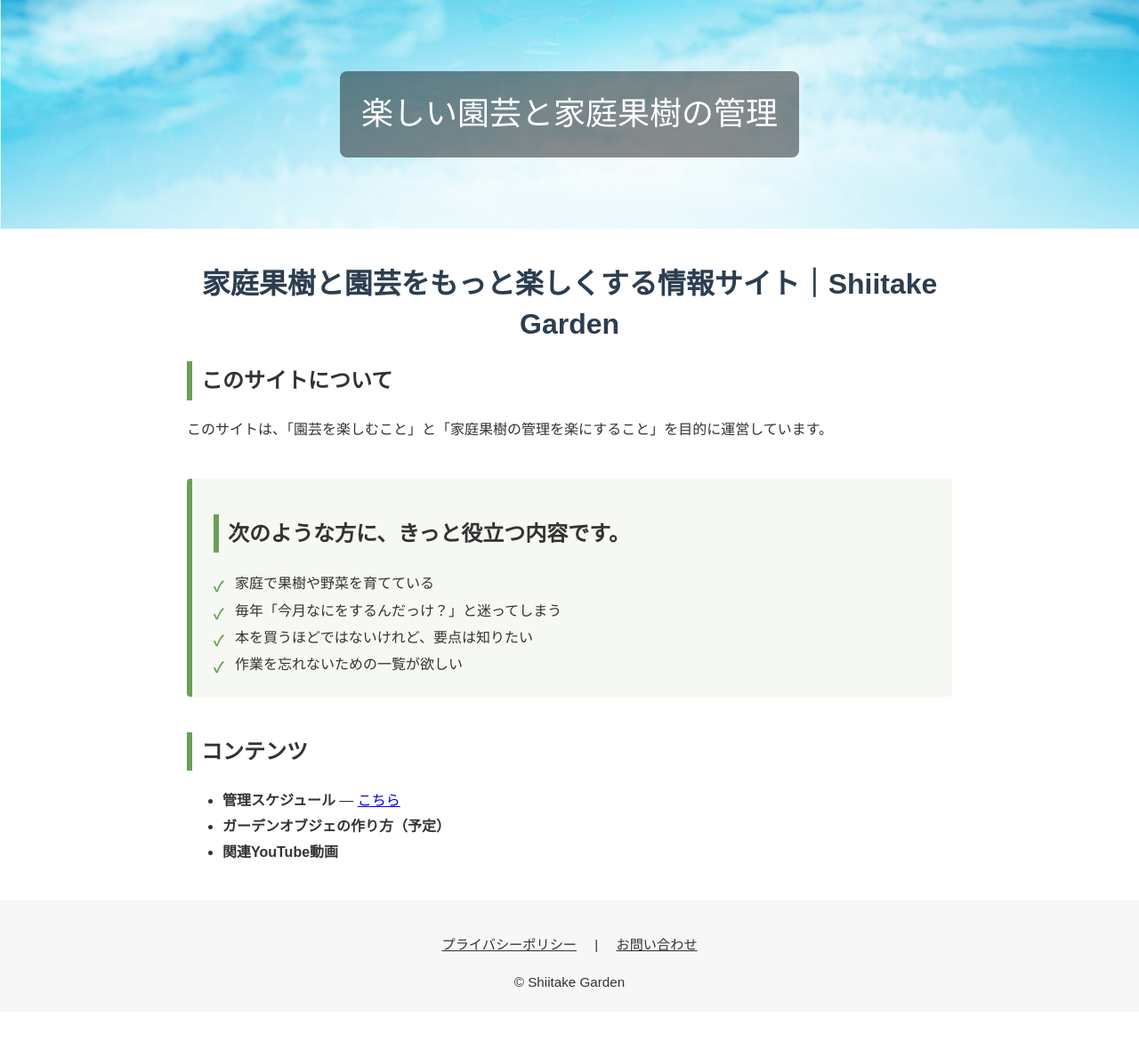
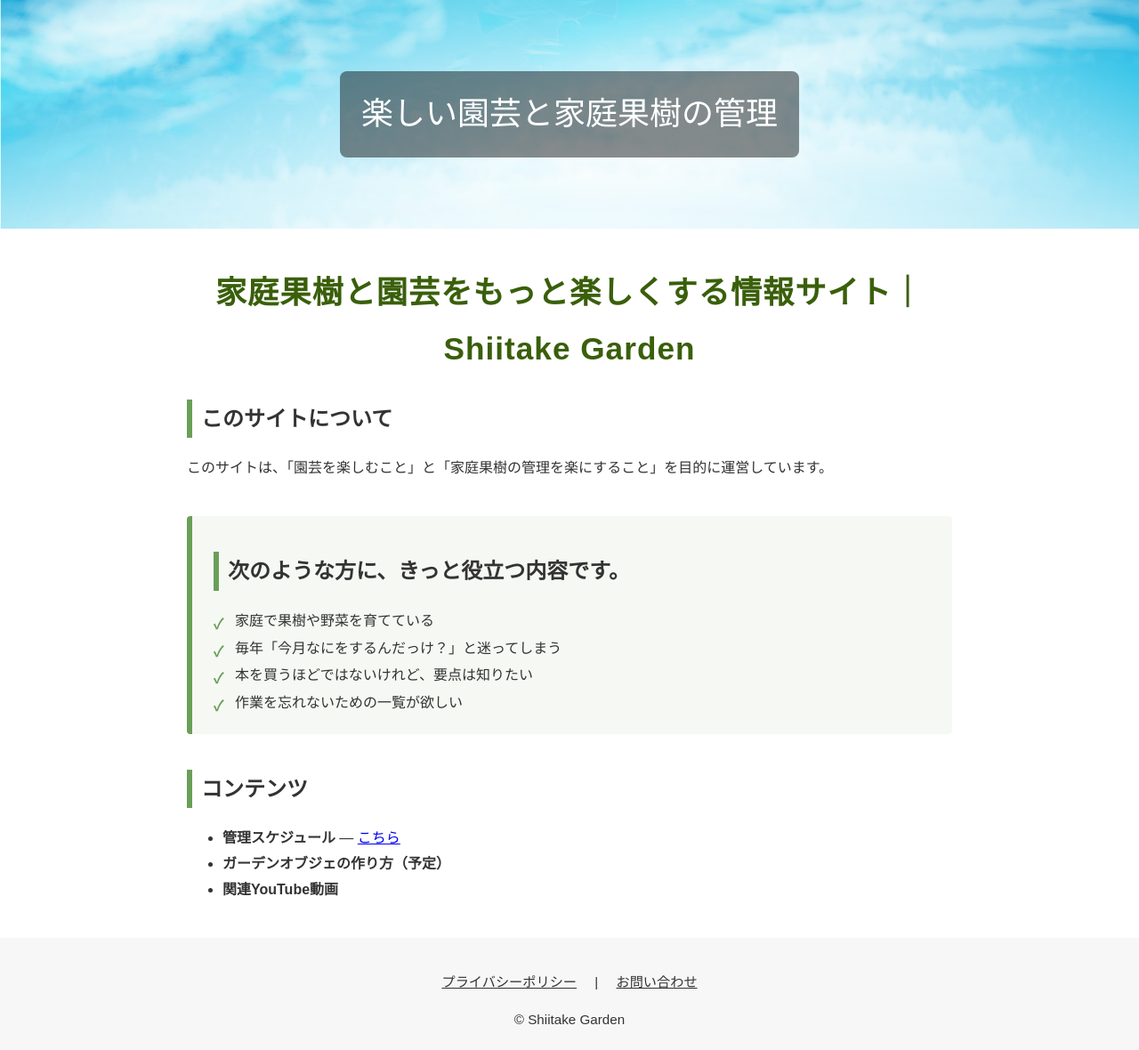
Before and after one commit to shiitake-garden/shiitake-garden.github.io, a Jekyll site: the page built from index.html, in a window 1280 px wide. Shown: the whole page at 89% size. Built offline with Jekyll 4.4.1, drawn with Linux system fonts in a browser that asks for light colours; before the commit the page ends 1137 px from its top, so only the background shows below that.

Commit message:
Update site.css

```diff
--- a/assets/css/site.css
+++ b/assets/css/site.css
@@ -40,10 +40,10 @@ h2{border-left:6px solid var(--brand); padding-left:10px}
   font-weight: bold;
 }
 h1 {
-  font-size: 2rem;
-  font-weight: 600;
-  color: #2c3e50;
+  font-size: 2.2rem;
+  font-weight: 700;
+  color: #3a5f0b; /* 落ち着いた緑 */
   text-align: center;
-  margin: 30px 0 20px;
-  line-height: 1.4;
+  margin: 40px 0 25px;
+  letter-spacing: 1px;
 }
```
